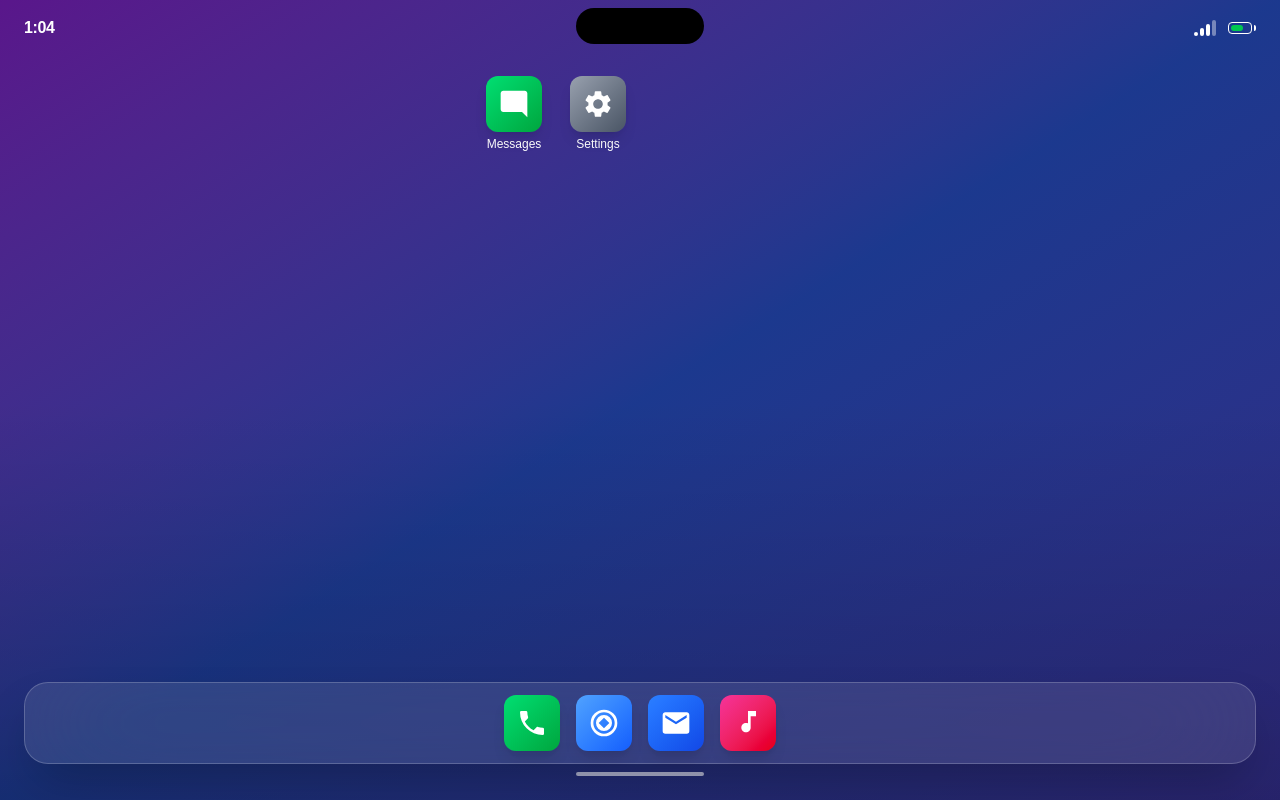
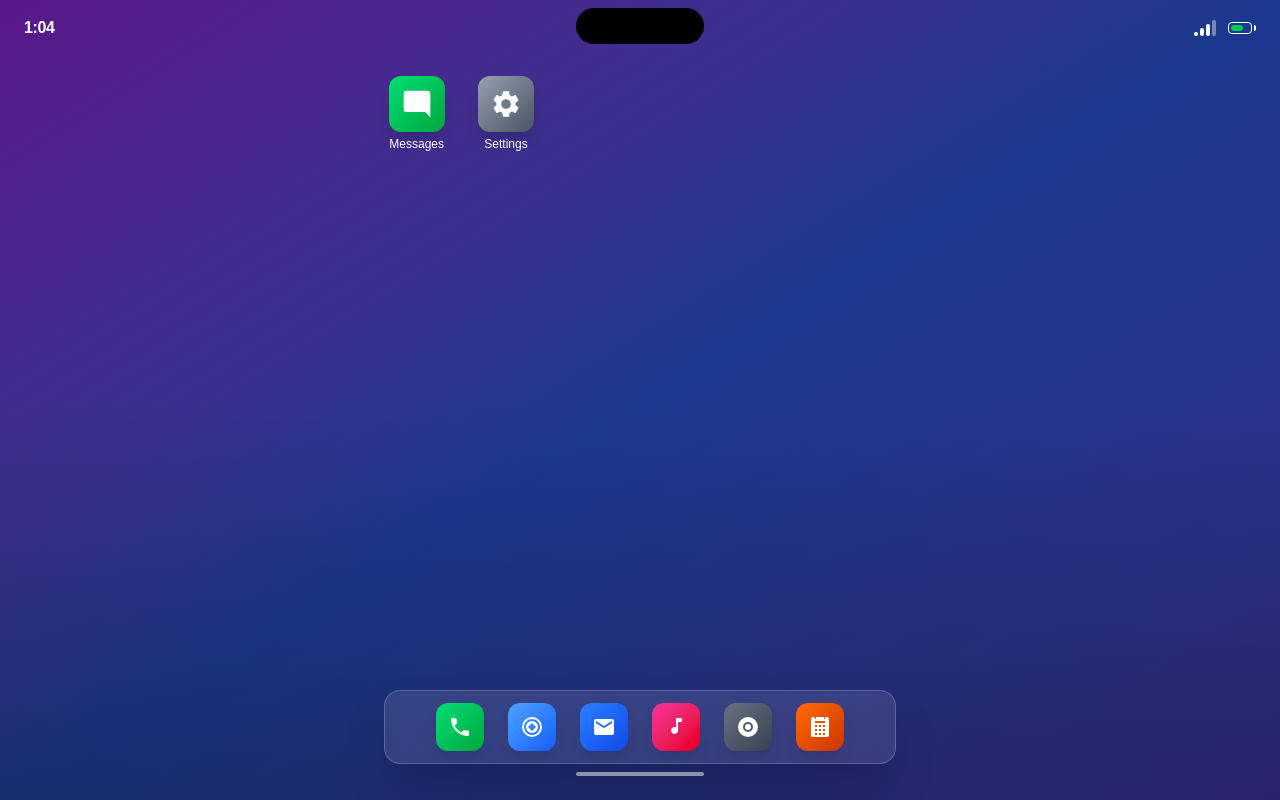
Before and after one commit to ktalebian/website, a Next.js app: page / in a window 1280 px wide. Built offline with nearby package versions, Linux system fonts and the light colour scheme.

Commit message:
boilerplate ios

```diff
--- a/src/app/page.tsx
+++ b/src/app/page.tsx
@@ -51,7 +51,7 @@ export default function Home() {
 
       {/* Main Content Area */}
       <div className="relative z-10 flex-1 px-6 pt-8">
-        <div className="grid grid-cols-4 gap-4 max-w-xs mx-auto">
+        <div className="grid grid-cols-6 gap-6 max-w-lg mx-auto">
           {/* App Icon - Messages */}
           <div className="flex flex-col items-center">
             <div className="w-14 h-14 rounded-xl shadow-lg relative">
@@ -81,45 +81,65 @@ export default function Home() {
       </div>
 
       {/* iOS Dock */}
-      <div className="relative z-10 px-4 pb-6">
-        <div className="bg-white/10 backdrop-blur-3xl rounded-3xl p-3 mx-2 border border-white/20 shadow-2xl">
-          <div className="flex justify-center items-center gap-4">
+      <div className="relative z-10 px-6 pb-6">
+        <div className="bg-white/10 backdrop-blur-3xl rounded-2xl p-3 max-w-lg mx-auto border border-white/20 shadow-2xl">
+          <div className="flex justify-center items-center gap-6">
             {/* Phone */}
-            <div className="w-14 h-14 rounded-xl shadow-lg relative">
+            <div className="w-12 h-12 rounded-xl shadow-lg relative">
               <div className="absolute inset-0 bg-gradient-to-br from-green-400 to-green-600 rounded-xl"></div>
               <div className="absolute inset-0 flex items-center justify-center">
-                <svg className="w-8 h-8 text-white" viewBox="0 0 24 24" fill="currentColor">
+                <svg className="w-6 h-6 text-white" viewBox="0 0 24 24" fill="currentColor">
                   <path d="M6.62,10.79C8.06,13.62 10.38,15.94 13.21,17.38L15.41,15.18C15.69,14.9 16.08,14.82 16.43,14.93C17.55,15.3 18.75,15.5 20,15.5A1,1 0 0,1 21,16.5V20A1,1 0 0,1 20,21A17,17 0 0,1 3,4A1,1 0 0,1 4,3H7.5A1,1 0 0,1 8.5,4C8.5,5.25 8.7,6.45 9.07,7.57C9.18,7.92 9.1,8.31 8.82,8.59L6.62,10.79Z"/>
                 </svg>
               </div>
             </div>
 
             {/* Safari */}
-            <div className="w-14 h-14 rounded-xl shadow-lg relative">
+            <div className="w-12 h-12 rounded-xl shadow-lg relative">
               <div className="absolute inset-0 bg-gradient-to-br from-blue-400 to-blue-600 rounded-xl"></div>
               <div className="absolute inset-0 flex items-center justify-center">
-                <svg className="w-8 h-8 text-white" viewBox="0 0 24 24" fill="currentColor">
+                <svg className="w-6 h-6 text-white" viewBox="0 0 24 24" fill="currentColor">
                   <path d="M12,2A10,10 0 0,0 2,12A10,10 0 0,0 12,22A10,10 0 0,0 22,12A10,10 0 0,0 12,2M12,4A8,8 0 0,1 20,12A8,8 0 0,1 12,20A8,8 0 0,1 4,12A8,8 0 0,1 12,4M12,6A6,6 0 0,0 6,12A6,6 0 0,0 12,18A6,6 0 0,0 18,12A6,6 0 0,0 12,6M8,12L12,8L16,12L12,16L8,12Z"/>
                 </svg>
               </div>
             </div>
 
             {/* Mail */}
-            <div className="w-14 h-14 rounded-xl shadow-lg relative">
+            <div className="w-12 h-12 rounded-xl shadow-lg relative">
               <div className="absolute inset-0 bg-gradient-to-br from-blue-500 to-blue-700 rounded-xl"></div>
               <div className="absolute inset-0 flex items-center justify-center">
-                <svg className="w-8 h-8 text-white" viewBox="0 0 24 24" fill="currentColor">
+                <svg className="w-6 h-6 text-white" viewBox="0 0 24 24" fill="currentColor">
                   <path d="M20,8L12,13L4,8V6L12,11L20,6M20,4H4C2.89,4 2,4.89 2,6V18A2,2 0 0,0 4,20H20A2,2 0 0,0 22,18V6C22,4.89 21.1,4 20,4Z"/>
                 </svg>
               </div>
             </div>
 
             {/* Music */}
-            <div className="w-14 h-14 rounded-xl shadow-lg relative">
+            <div className="w-12 h-12 rounded-xl shadow-lg relative">
               <div className="absolute inset-0 bg-gradient-to-br from-pink-500 to-red-600 rounded-xl"></div>
               <div className="absolute inset-0 flex items-center justify-center">
-                <svg className="w-8 h-8 text-white" viewBox="0 0 24 24" fill="currentColor">
+                <svg className="w-6 h-6 text-white" viewBox="0 0 24 24" fill="currentColor">
                   <path d="M12,3V12.26C11.5,12.09 11,12 10.5,12C8.57,12 7,13.57 7,15.5C7,17.43 8.57,19 10.5,19C12.43,19 14,17.43 14,15.5V7H18V3H12Z"/>
+                </svg>
+              </div>
+            </div>
+
+            {/* Camera */}
+            <div className="w-12 h-12 rounded-xl shadow-lg relative">
+              <div className="absolute inset-0 bg-gradient-to-br from-gray-500 to-gray-700 rounded-xl"></div>
+              <div className="absolute inset-0 flex items-center justify-center">
+                <svg className="w-6 h-6 text-white" viewBox="0 0 24 24" fill="currentColor">
+                  <path d="M12,2A10,10 0 0,0 2,12A10,10 0 0,0 12,22A10,10 0 0,0 22,12A10,10 0 0,0 12,2M12,17A5,5 0 0,1 7,12A5,5 0 0,1 12,7A5,5 0 0,1 17,12A5,5 0 0,1 12,17M12,9A3,3 0 0,0 9,12A3,3 0 0,0 12,15A3,3 0 0,0 15,12A3,3 0 0,0 12,9Z"/>
+                </svg>
+              </div>
+            </div>
+
+            {/* Calculator */}
+            <div className="w-12 h-12 rounded-xl shadow-lg relative">
+              <div className="absolute inset-0 bg-gradient-to-br from-orange-500 to-orange-700 rounded-xl"></div>
+              <div className="absolute inset-0 flex items-center justify-center">
+                <svg className="w-6 h-6 text-white" viewBox="0 0 24 24" fill="currentColor">
+                  <path d="M7,2V4H8V2H16V4H17V2H19A2,2 0 0,1 21,4V20A2,2 0 0,1 19,22H5A2,2 0 0,1 3,20V4A2,2 0 0,1 5,2H7M7,6V8H17V6H7M7,10V12H9V10H7M11,10V12H13V10H11M15,10V12H17V10H15M7,14V16H9V14H7M11,14V16H13V14H11M15,14V16H17V14H15M7,18V20H9V18H7M11,18V20H13V18H11M15,18V20H17V18H15Z"/>
                 </svg>
               </div>
             </div>
```
